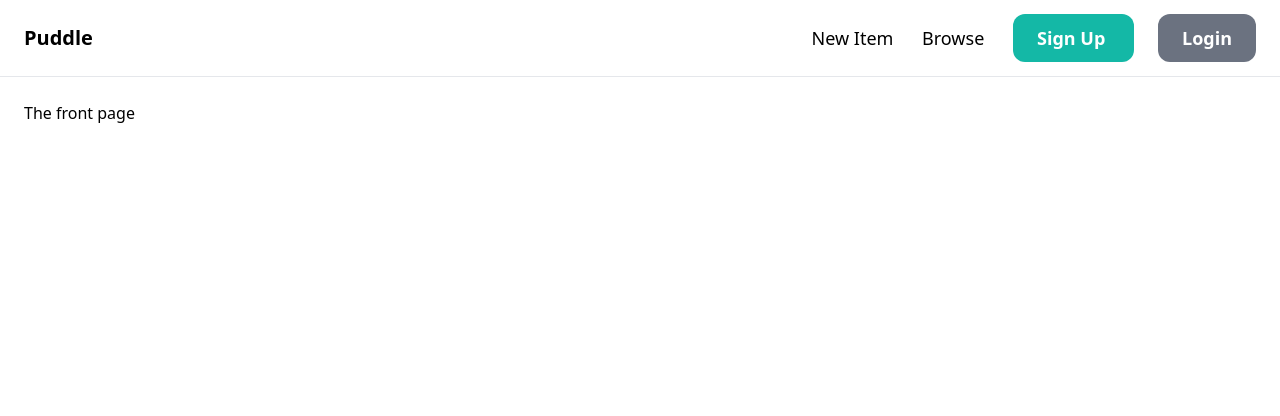
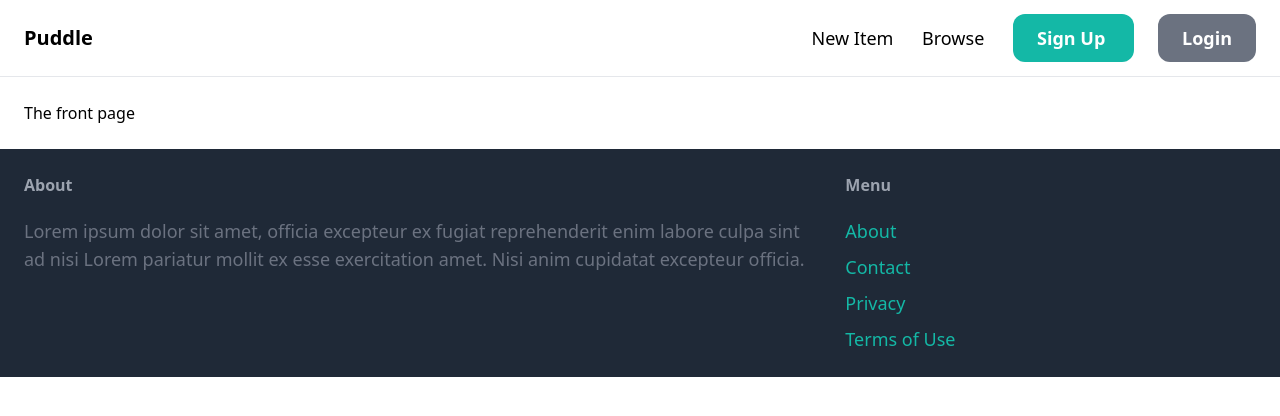
Before and after one commit to pseudoClone/kinaBlog, a Django app: page / in a window 1280 px wide. Shown: the top 416 px of the page. Run offline with Django 4.2, Linux system fonts and the light colour scheme; some libraries are stand-ins or nearby versions.

Commit message:
update: new footer added with basic skeleton of bloat website

```diff
--- a/core/templates/core/base.html
+++ b/core/templates/core/base.html
@@ -27,5 +27,23 @@
 		<div class="px-6 py-6">
 			{% block content %}{% endblock %}
 		</div>
+		<footer class="px-6 py-6 flex justify-between bg-gray-800">
+			<div class="w-2/3 pr-10">
+				<h3 class="mb-5 font-semibold text-gray-400">About</h3>
+				<p class="text-lg text-gray-500">
+				Lorem ipsum dolor sit amet, officia excepteur ex fugiat reprehenderit enim labore culpa sint ad nisi Lorem pariatur mollit ex esse exercitation amet. Nisi anim cupidatat excepteur officia.
+				<p>
+			</div>
+			<div class="w-1/3">
+				<h3 class="mb-5 font-semibold text-gray-400">Menu</h3>
+				<ul class="space-y-2">
+					<li><a href="#" class="text-lg text-teal-500 hover-teal-700">About</a></li>
+					<li><a href="#" class="text-lg text-teal-500 hover-teal-700">Contact</a></li>
+					<li><a href="#" class="text-lg text-teal-500 hover-teal-700">Privacy</a></li>
+					<li><a href="#" class="text-lg text-teal-500 hover-teal-700">Terms of Use</a></li>
+				</ul>
+			</div>
+		</footer>
+
 	</body>
 </html>
```
